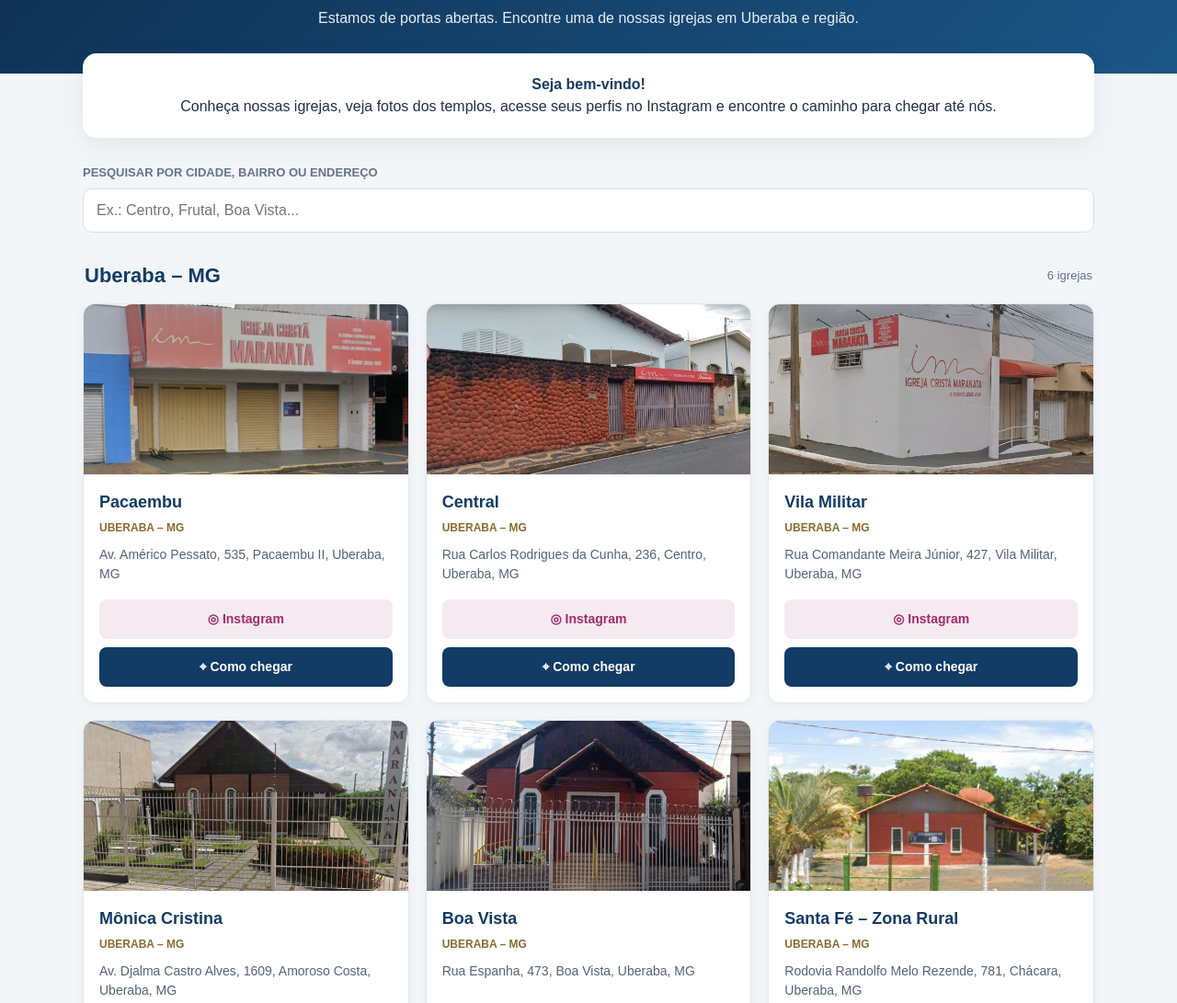
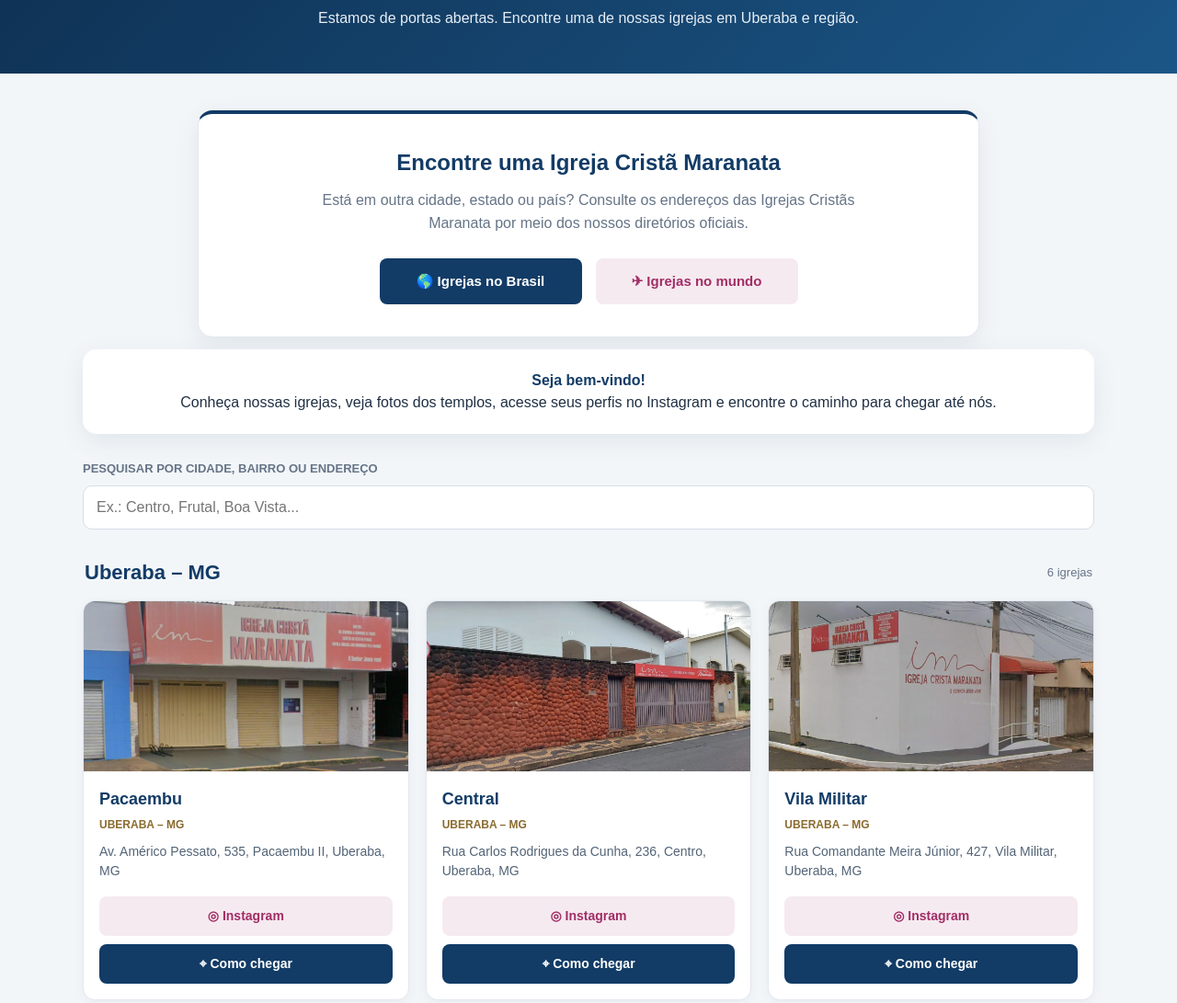
Before and after one commit to leoklyvert/maranata, a plain HTML site: page index.html in a window 1280 px wide. Shown: the part 1080-2171 px from the top of the page at 92% size. Drawn offline with Linux system fonts and the light colour scheme.

Commit message:
Update index.html

```diff
--- a/index.html
+++ b/index.html
@@ -308,7 +308,59 @@ address {
     color: var(--cinza);
     font-size: 13px;
 }
+/* CARD DE CONSULTA DE IGREJAS */
+.consulta-mundial {
+    background: #ffffff;
+    border: 1px solid #e3e9ef;
+    border-top: 4px solid var(--azul);
+    border-radius: 16px;
+    padding: 35px 25px;
+    margin: 40px auto 35px;
+    max-width: 850px;
+    text-align: center;
+    box-shadow: 0 8px 28px rgba(17, 48, 78, 0.08);
+}
 
+.consulta-mundial h2 {
+    color: var(--azul);
+    margin-bottom: 10px;
+    font-size: 24px;
+}
+
+.consulta-mundial p {
+    color: var(--cinza);
+    max-width: 600px;
+    margin: 0 auto 25px;
+    line-height: 1.6;
+}
+
+.consulta-opcoes {
+    display: flex;
+    justify-content: center;
+    align-items: stretch;
+    gap: 15px;
+    flex-wrap: wrap;
+}
+
+.consulta-opcoes .botao {
+    min-width: 220px;
+    padding: 14px 22px;
+    font-size: 15px;
+}
+
+@media (max-width: 560px) {
+    .consulta-mundial {
+        padding: 28px 18px;
+    }
+
+    .consulta-opcoes {
+        flex-direction: column;
+    }
+
+    .consulta-opcoes .botao {
+        width: 100%;
+    }
+}
 /* RODAPÉ */
 footer {
     text-align: center;
@@ -390,7 +442,40 @@ footer strong {
 
     <p>Estamos de portas abertas. Encontre uma de nossas igrejas em Uberaba e região.</p>
 </header>
+<!-- CONSULTA DE IGREJAS -->
+<section class="consulta-mundial">
 
+    <h2>Encontre uma Igreja Cristã Maranata</h2>
+
+    <p>
+        Está em outra cidade, estado ou país?
+        Consulte os endereços das Igrejas Cristãs Maranata
+        por meio dos nossos diretórios oficiais.
+    </p>
+
+    <div class="consulta-opcoes">
+
+        <a
+            class="botao map"
+            href="https://consulta-publica-igrejas.presbiterio.org.br/"
+            target="_blank"
+            rel="noopener noreferrer"
+        >
+            🌎 Igrejas no Brasil
+        </a>
+
+        <a
+            class="botao instagram"
+            href="https://www.igrejacristamaranata.org.br/enderecos-no-exterior/"
+            target="_blank"
+            rel="noopener noreferrer"
+        >
+            ✈ Igrejas no mundo
+        </a>
+
+    </div>
+
+</section>
 <main>
 
     <section class="intro">
```
